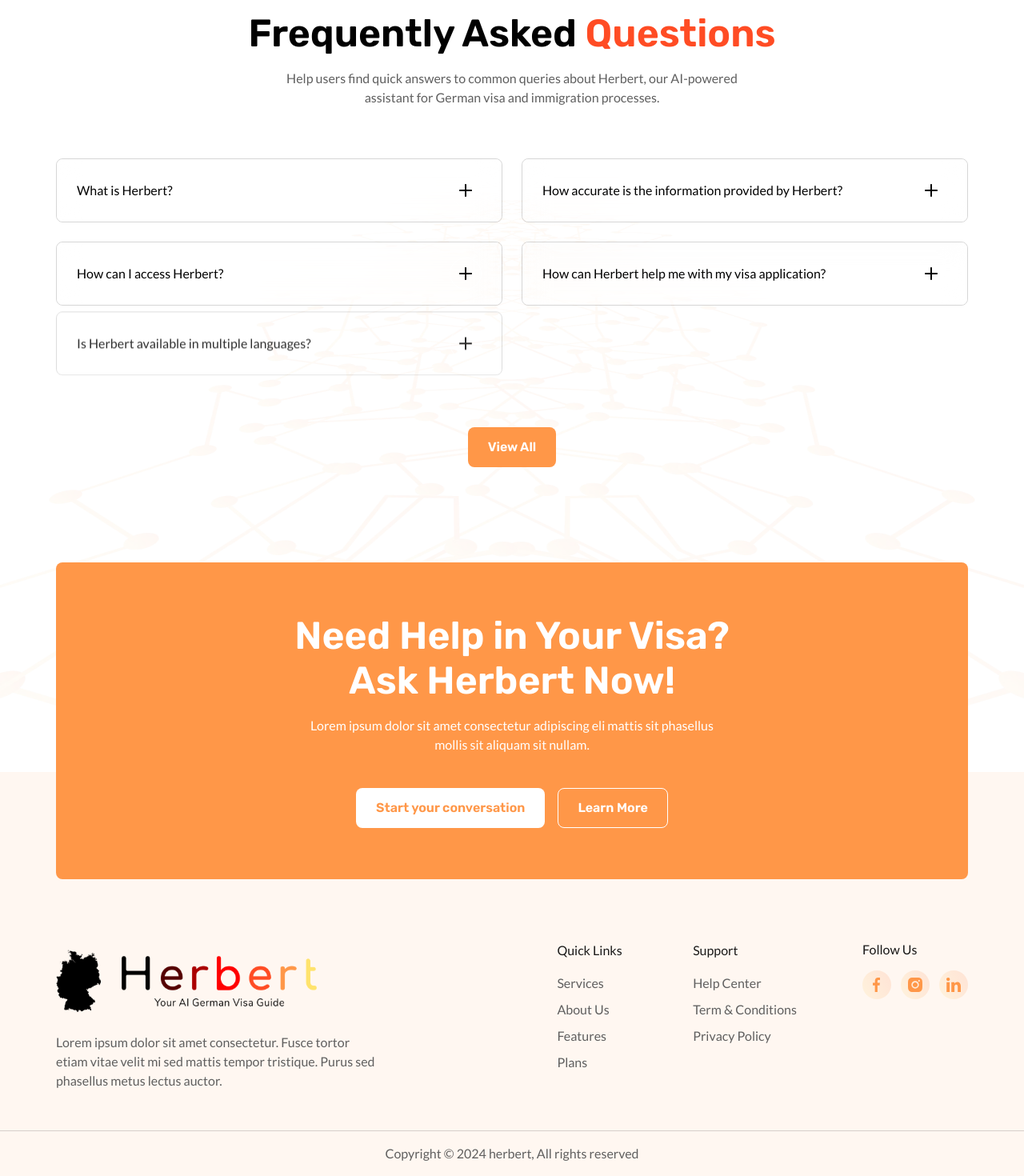
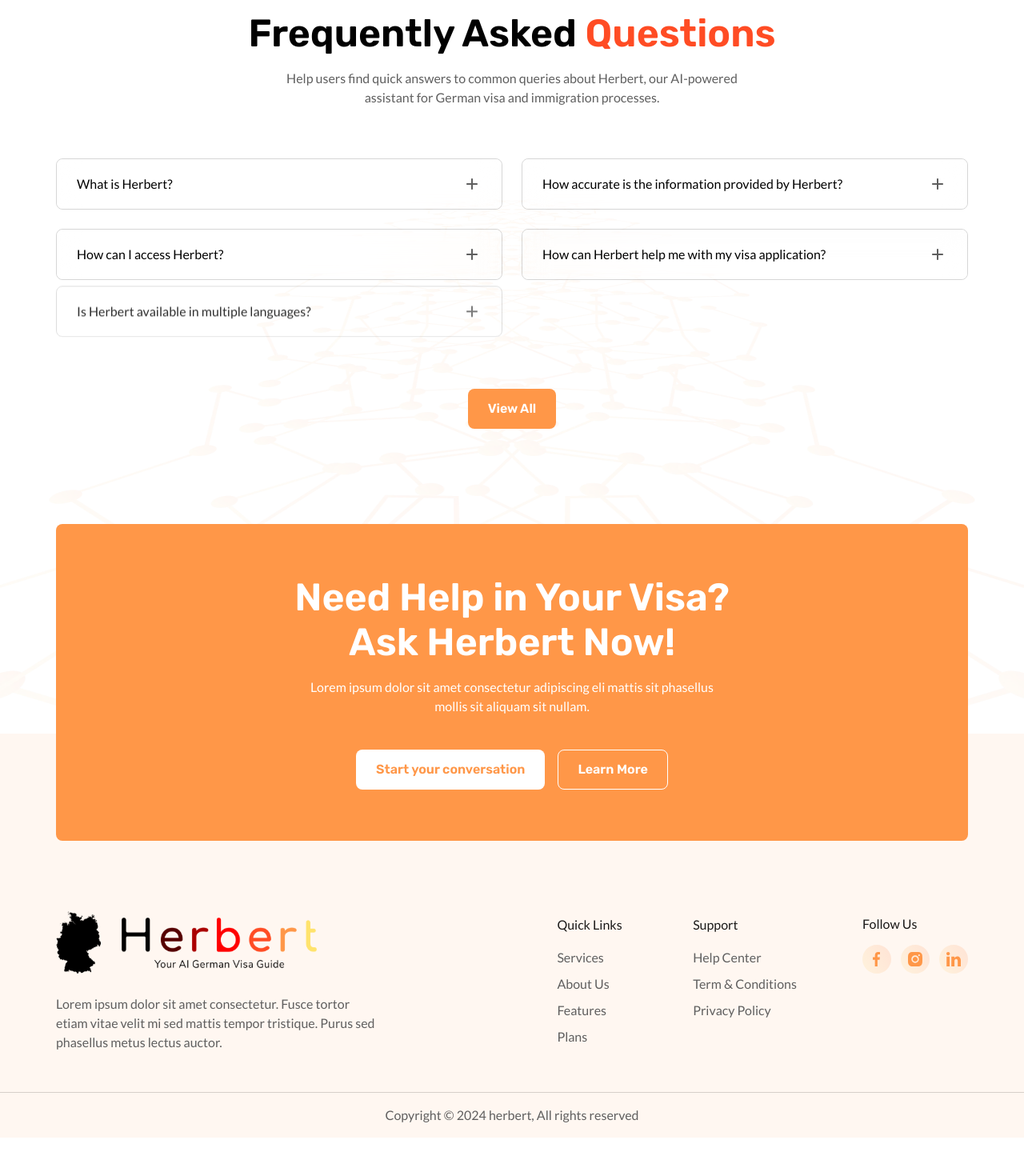
Before and after one commit to nikhilbishnoi2929/HERBERT, a React (Create React App) app: page / in a window 1280 px wide. Shown: the part 1153-2623 px from the top of the page at 80% size. After the commit the page ends 2575 px from the top, so only its background shows below. Built offline with nearby package versions, Linux system fonts and the light colour scheme.

Commit message:
accordion width change and footer padding change

```diff
--- a/src/components/common/Footer.jsx
+++ b/src/components/common/Footer.jsx
@@ -51,7 +51,7 @@ const Footer = () => {
                         <a href=""> <img className=' pointer-events-none max-w-[326px] max-sm:max-w-[210px]' src={page_Logo} alt="page_Logo" /></a>
                         <p className=' font-lato font-normal text-base max-sm:text-sm max-sm:leading-5  leading-6 text-gray max-w-[408px] max-sm:pt-3 pt-4'>Lorem ipsum dolor sit amet consectetur. Fusce tortor etiam vitae velit mi sed mattis tempor tristique. Purus sed phasellus metus lectus auctor.</p>
                     </div>
-                    <div className='z-20 footerHerbert w-2/12 px-3 max-lg:w-4/12 max-sm:w-6/12 max-lg:justify-start max-lg:pt-8 flex justify-center'>
+                    <div className='z-20 pt-4 footerHerbert w-2/12 px-3 max-lg:w-4/12 max-sm:w-6/12 max-lg:justify-start max-lg:pt-8 flex justify-center'>
                         <ul>
                             <li><a href="" className=' font-lato font-medium text-base leading-5 text-black opacity-[90%]'>Quick Links</a></li>
                             <li className='pt-4'><a href="" className=' font-lato font-normal text-base leading-6 text-gray  hover:text-black duration-300 ease-linear after:absolute after:bg-black after:h-[3px] after:w-0 after:left-[50%] after:translate-x-[-50%] hover:after:w-[31px] after:bottom-[-5px] after:rounded after:duration-300 after:ease-linear after:mx-auto relative'>Services</a></li>
@@ -60,7 +60,7 @@ const Footer = () => {
                             <li className='pt-2'><a href="" className=' font-lato font-normal text-base leading-6 text-gray  hover:text-black duration-300 ease-linear after:absolute after:bg-black after:h-[3px] after:w-0 after:left-[50%] after:translate-x-[-50%] hover:after:w-[31px] after:bottom-[-5px] after:rounded after:duration-300 after:ease-linear after:mx-auto relative'>Plans</a></li>
                         </ul>
                     </div>
-                    <div className='z-20 footerFollow w-2/12 px-3 max-lg:w-4/12 max-sm:w-6/12 max-lg:justify-start max-lg:pt-8 flex justify-center'>
+                    <div className='z-20 pt-4 footerFollow w-2/12 px-3 max-lg:w-4/12 max-sm:w-6/12 max-lg:justify-start max-lg:pt-8 flex justify-center'>
                         <ul>
                             <li><a href="" className=' font-lato font-medium text-base leading-5 text-black opacity-[90%]'>Support</a></li>
                             <li className='pt-4'><a href="" className=' font-lato font-normal text-base leading-6 text-gray  hover:text-black duration-300 ease-linear after:absolute after:bg-black after:h-[3px] after:w-0 after:left-[50%] after:translate-x-[-50%] hover:after:w-[31px] after:bottom-[-5px] after:rounded after:duration-300 after:ease-linear after:mx-auto relative'>Help Center</a></li>
@@ -68,7 +68,7 @@ const Footer = () => {
                             <li className='pt-2'><a href="" className=' font-lato font-normal text-base leading-6 text-gray hover:text-black duration-300 ease-linear after:absolute after:bg-black after:h-[3px] after:w-0 after:left-[50%] after:translate-x-[-50%] hover:after:w-[31px] after:bottom-[-5px] after:rounded after:duration-300 after:ease-linear after:mx-auto relative'>Privacy Policy</a></li>
                         </ul>
                     </div>
-                    <div className='z-20 footerFollow w-2/12 px-3 max-lg:w-4/12 max-sm:w-6/12 max-lg:justify-start max-lg:pt-8 flex justify-end'>
+                    <div className='z-20 pt-4 footerFollow w-2/12 px-3 max-lg:w-4/12 max-sm:w-6/12 max-lg:justify-start max-lg:pt-8 flex justify-end'>
                         <div className=' flex flex-col'>
                             <a href="" className='z-20 font-lato font-medium text-base leading-5 text-black opacity-[90%]'>Follow Us</a>
                             <div className='z-20 flex gap-3 pt-4'>
--- a/src/components/herbert/Frequently.jsx
+++ b/src/components/herbert/Frequently.jsx
@@ -93,13 +93,11 @@ const Frequently = () => {
                 >
                   <span className="z-30 font-lato font-normal max-sm:text-sm relative max-sm:leading-5 text-base leading-6 text-black">{faq.question}</span>
                   <span className="float-right z-30">
-                    <svg width="40" className={`${activeIndex === index ? "transform rotate-180 hidden" : ""} w-[32px] h-[32px] md:w-[40px] md:h-[40px]`} height="40" viewBox="0 0 40 40" fill="none" xmlns="http://www.w3.org/2000/svg">
-                      <circle cx="20" cy="20" r="19.5" stroke="white" />
-                      <path d="M21 13C21 12.4477 20.5523 12 20 12C19.4477 12 19 12.4477 19 13V18.9999L13 18.9999C12.4477 18.9999 12 19.4476 12 19.9999C12 20.5522 12.4477 20.9999 13 20.9999L19 20.9999V27C19 27.5523 19.4477 28 20 28C20.5523 28 21 27.5523 21 27V20.9999L27 20.9999C27.5523 20.9999 28 20.5522 28 19.9999C28 19.4476 27.5523 18.9999 27 18.9999L21 18.9999V13Z" fill="black" />
+                    <svg className={`${activeIndex === index ? "transform rotate-180 hidden" : ""}  w-[24px] h-[24px]`} width="24" height="24" viewBox="0 0 24 24" fill="none" xmlns="http://www.w3.org/2000/svg">
+                      <path d="M18 12.998H13V17.998C13 18.2633 12.8946 18.5176 12.7071 18.7052C12.5196 18.8927 12.2652 18.998 12 18.998C11.7348 18.998 11.4804 18.8927 11.2929 18.7052C11.1054 18.5176 11 18.2633 11 17.998V12.998H6C5.73478 12.998 5.48043 12.8927 5.29289 12.7052C5.10536 12.5176 5 12.2633 5 11.998C5 11.7328 5.10536 11.4785 5.29289 11.2909C5.48043 11.1034 5.73478 10.998 6 10.998H11V5.99805C11 5.73283 11.1054 5.47848 11.2929 5.29094C11.4804 5.1034 11.7348 4.99805 12 4.99805C12.2652 4.99805 12.5196 5.1034 12.7071 5.29094C12.8946 5.47848 13 5.73283 13 5.99805V10.998H18C18.2652 10.998 18.5196 11.1034 18.7071 11.2909C18.8946 11.4785 19 11.7328 19 11.998C19 12.2633 18.8946 12.5176 18.7071 12.7052C18.5196 12.8927 18.2652 12.998 18 12.998Z" fill="#5F5F5F" />
                     </svg>
-                    <svg className={`${activeIndex === index ? "block" : "hidden"} w-[32px] h-[32px] md:w-[40px] md:h-[40px]`} width="40" height="40" viewBox="0 0 40 40" fill="none" xmlns="http://www.w3.org/2000/svg">
-                      <circle cx="20" cy="20" r="19.5" stroke="white" />
-                      <path d="M13 19L19 19H21L27 19C27.5523 19 28 19.4477 28 20C28 20.5523 27.5523 21 27 21L21 21L19 21L13 21C12.4477 21 12 20.5523 12 20C12 19.4477 12.4477 19 13 19Z" fill="black" />
+                    <svg className={`${activeIndex === index ? "block" : "hidden"} `} width="14" height="2" viewBox="0 0 14 2" fill="none" xmlns="http://www.w3.org/2000/svg">
+                      <path d="M8 1.99805H13C13.2652 1.99805 13.5196 1.89269 13.7071 1.70515C13.8946 1.51762 14 1.26326 14 0.998047C14 0.73283 13.8946 0.478477 13.7071 0.29094C13.5196 0.103404 13.2652 -0.00195312 13 -0.00195312H7.69856H1C0.734784 -0.00195312 0.48043 0.103404 0.292893 0.29094C0.105357 0.478477 0 0.73283 0 0.998047C0 1.26326 0.105357 1.51762 0.292893 1.70515C0.48043 1.89269 0.734784 1.99805 1 1.99805H8Z" fill="#5F5F5F" />
                     </svg>
                   </span>
                 </button>
--- a/src/components/herbert/Navigating.jsx
+++ b/src/components/herbert/Navigating.jsx
@@ -109,9 +109,7 @@ const Navigating = () => {
             <p className='font-lato para max-sm:text-sm font-normal z-20 text-base leading-6 text-gray pt-4 max-sm:pt-[14px]'>
               Herbert Visa: Your AI-powered assistant for German visa and immigration processes
             </p>
-            <div className='button'>
               <COMMON_BUTTON className='mt-[42px] max-sm:mt-8 z-20' text={"Start your conversation with Herbert"} />
-            </div>
           </div>
         </div>
         <div className='xl:hidden flex justify-between w-full items-start pt-20 gap-4'>
```
Lines whose indentation alone changed are shown as unchanged.
